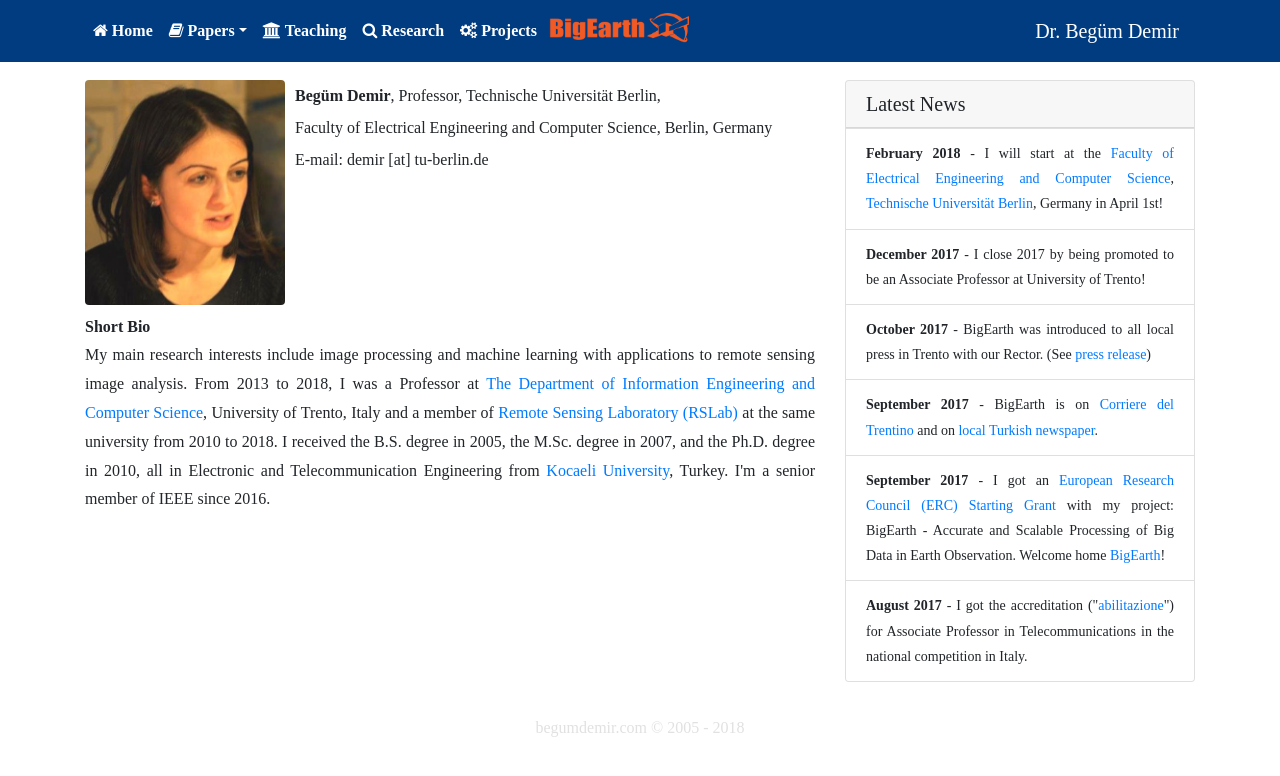
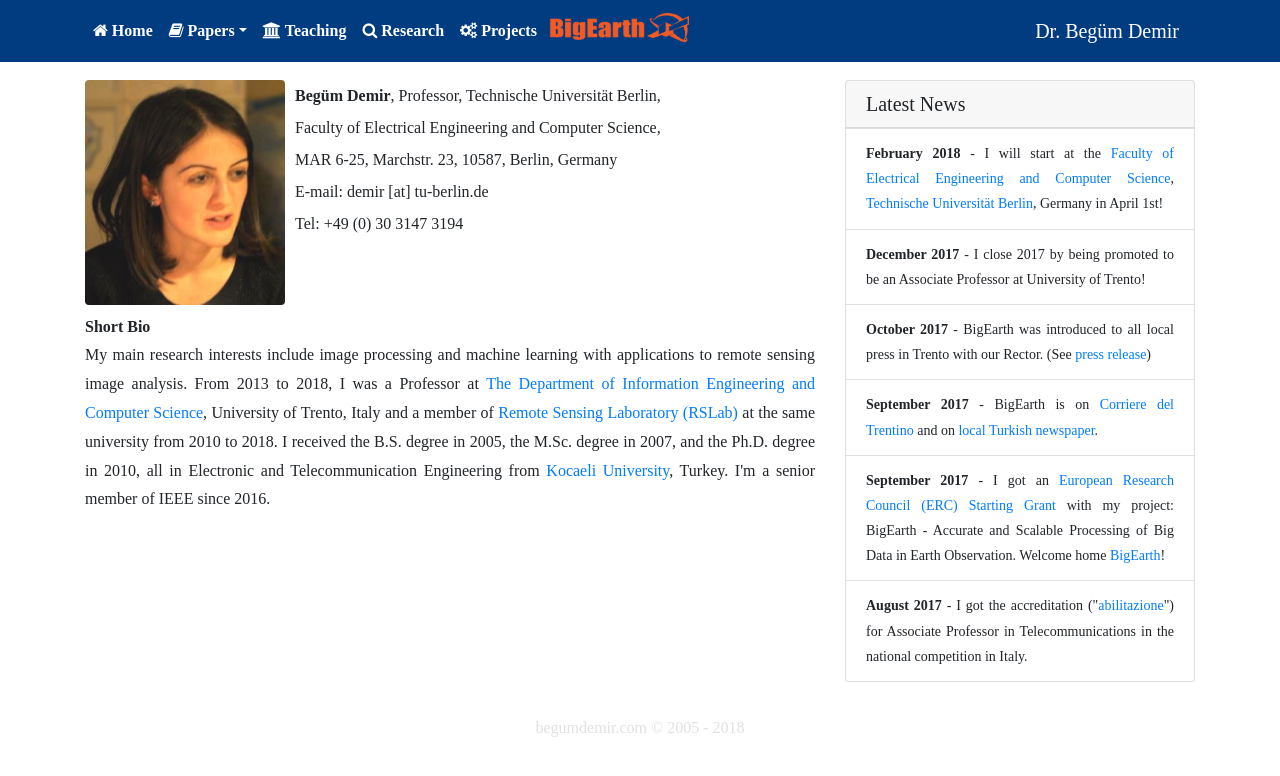
Before and after one commit to zafatar/bd, a Jekyll site: the page built from index.md, in a window 1280 px wide. Shown: the top 776 px of the page. Built offline with Jekyll 4.4.1, drawn with Linux system fonts in a browser that asks for light colours; nearby versions of some CDN libraries; some web fonts are replaced.

Commit message:
index updated

```diff
--- a/index.md
+++ b/index.md
@@ -11,9 +11,12 @@ guid: http://www.begumdemir.com/?page_id=1
 		<img style="margin-right: 10px" src="./assets/images/begum_demir_2.jpg" align="left" width="200px" class="rounded">
 		<p style="line-height: 200%;">
 		<b>Begüm Demir</b>, Professor, Technische Universität Berlin,<br />
-		Faculty of Electrical Engineering and Computer Science, Berlin, Germany
+		Faculty of Electrical Engineering and Computer Science, <br />
+		MAR 6-25,  Marchstr. 23, 10587, Berlin, Germany
 		<br />
 		E-mail: demir [at] tu-berlin.de
+		<br />
+		Tel: +49 (0) 30 3147 3194
 		</p>
 	</div>
 	<div class="row m-0 my-2">
```
